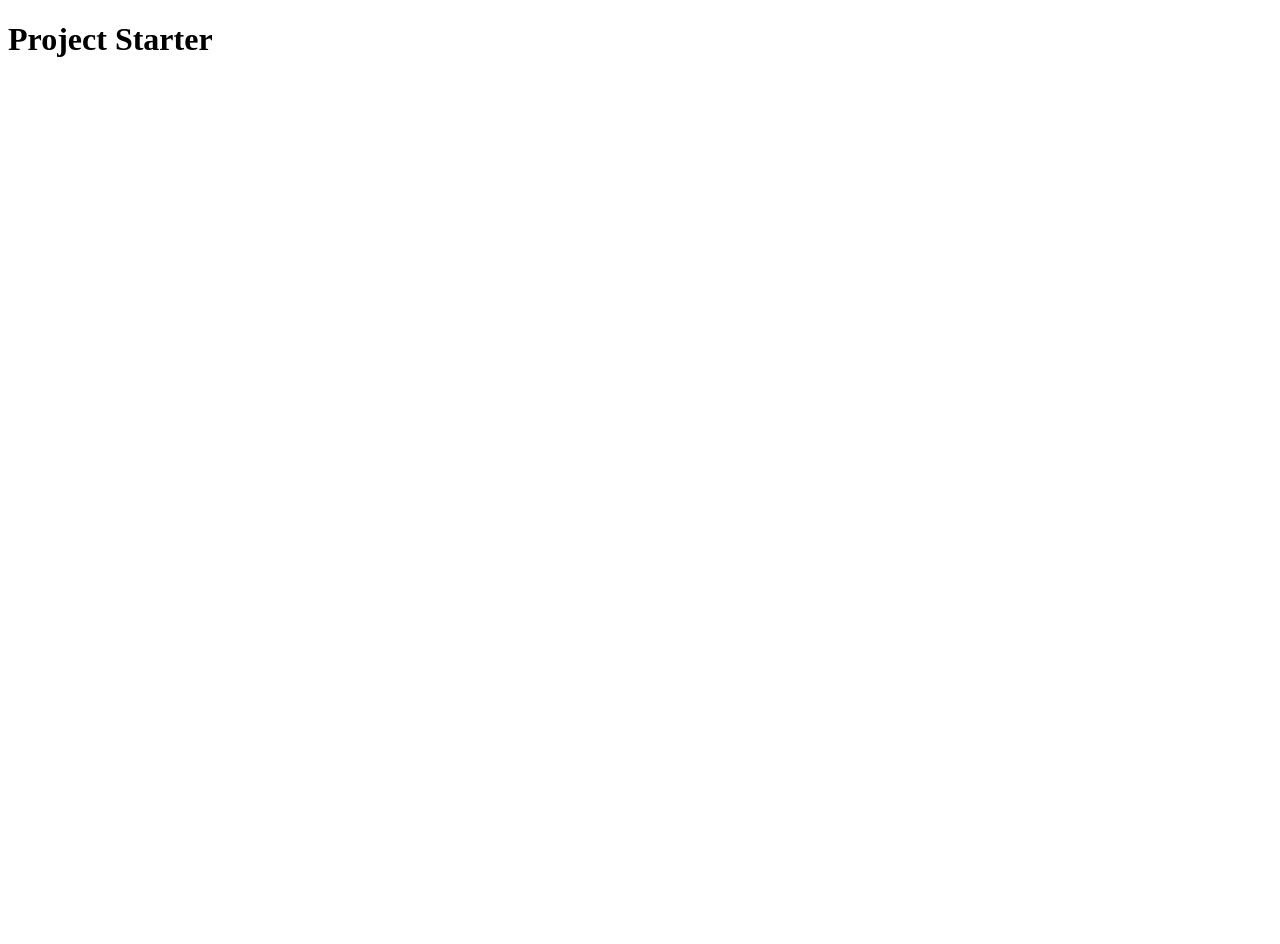
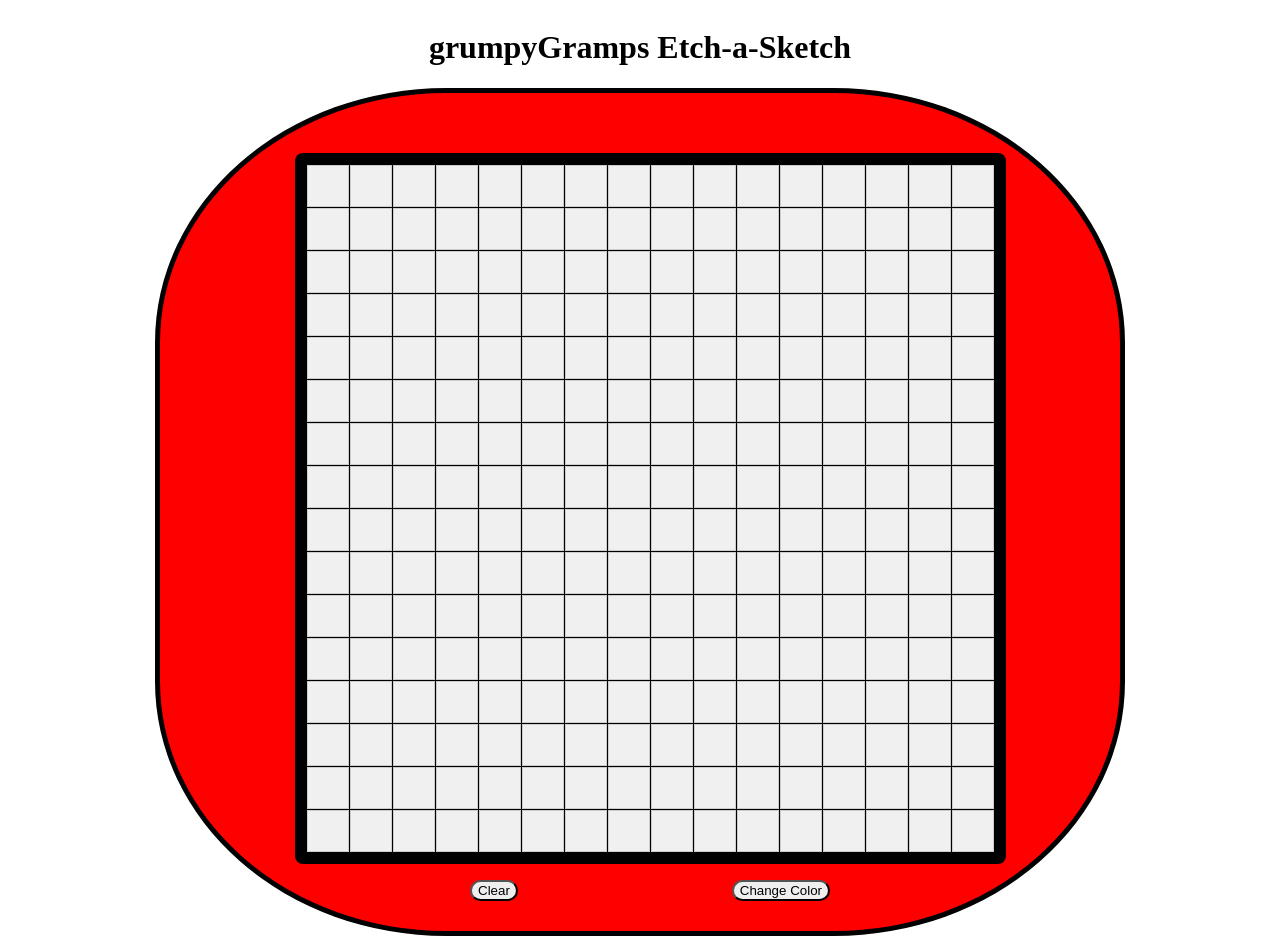
Before and after one commit to grumpyGrampsDev/etch-a-sketch, a website: page public/index.html in a window 1280 px wide. Before the commit the page ends 800 px from the top, so only its background shows below. Drawn offline with Linux system fonts and the light colour scheme.

Commit message:
Add basic UI
feat: add Etch-a-Sketch interface and 16x16 grid generation

```diff
--- a/package.json
+++ b/package.json
@@ -10,9 +10,10 @@
   "license": "ISC",
   "type": "commonjs",
   "devDependencies": {
-    "eslint": "^10.2.1",
+    "eslint": "^10.4.0",
     "eslint-config-prettier": "^10.1.8",
     "eslint-plugin-prettier": "^5.5.5",
+    "eslint-prettier": "^0.0.0-empty",
     "prettier": "^3.8.3"
   }
 }
--- a/public/index.html
+++ b/public/index.html
@@ -4,9 +4,21 @@
     <meta charset="UTF-8" />
     <link rel="stylesheet" href="../src/styles.css" />
     <script src="../src/script.js" defer></script>
-    <title>Project</title>
+    <title>grumpyGramps Etch-a-Sketch</title>
   </head>
   <body>
-    <h1>Project Starter</h1>
+    <h1 id="title">grumpyGramps Etch-a-Sketch</h1>
+
+    <div id="etch-a-sketch">
+      <div id="screen">
+        <div id="gridContainer">
+          <!-- Grid cells will be generated here by JavaScript -->
+        </div>
+      </div>
+      <div id="controls">
+        <button id="clearBtn">Clear</button>
+        <button id="colorBtn">Change Color</button>
+      </div>
+    </div>
   </body>
 </html>
--- a/src/script.js
+++ b/src/script.js
@@ -1,5 +1,9 @@
-const foo = "bar";
-function test() {
-  console.log(foo);
+const totalCells = 256; // 16x16 grid
+const container = document.getElementById("gridContainer");
+
+for (let i = 1; i <= totalCells; i++) {
+  const cell = document.createElement("div");
+  cell.classList.add("gridItem");
+  cell.textContent = "";
+  container.appendChild(cell);
 }
-const unused = 123;
--- a/src/styles.css
+++ b/src/styles.css
@@ -0,0 +1,57 @@
+body {
+  display: flex;
+  flex-direction: column;
+  align-items: center;
+}
+
+#title {
+  text-align: center;
+}
+
+#etch-a-sketch {
+  display: flex;
+  flex-direction: column;
+  align-items: center;
+  border: solid black 5px;
+  background-color: red;
+  width: 900px;
+  padding: 60px 20px 30px 40px;
+  border-radius: 30%;
+}
+
+#screen {
+  background-color: black;
+  padding: 12px;
+  border-radius: 8px;
+  margin-bottom: 16px;
+}
+
+#gridContainer {
+  display: grid;
+  grid-template-columns: repeat(16, 1fr);
+  grid-template-rows: repeat(16, 1fr);
+  gap: 1px;
+  width: fit-content;
+}
+
+.gridItem {
+  background-color: #f0f0f0;
+  border: 1px solid #ccc;
+  padding: 20px;
+  text-align: center;
+}
+
+.gridItem:hover {
+  background-color: rgba(255, 255, 255, 0.2);
+}
+
+#controls {
+  display: flex;
+  justify-content: space-between;
+  width: 40%;
+}
+
+#clearBtn,
+#colorBtn {
+  border-radius: 14px;
+}
```
Also changed, not shown: 1 other file.
